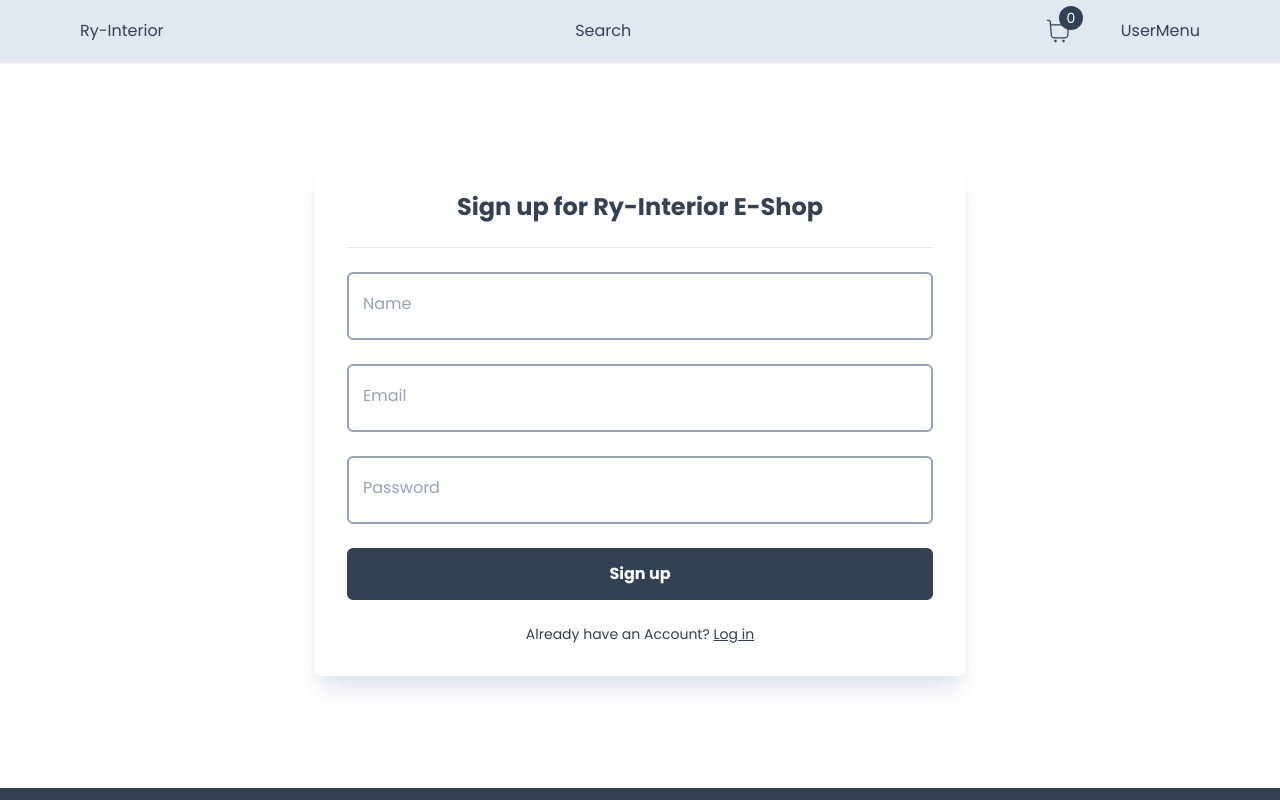
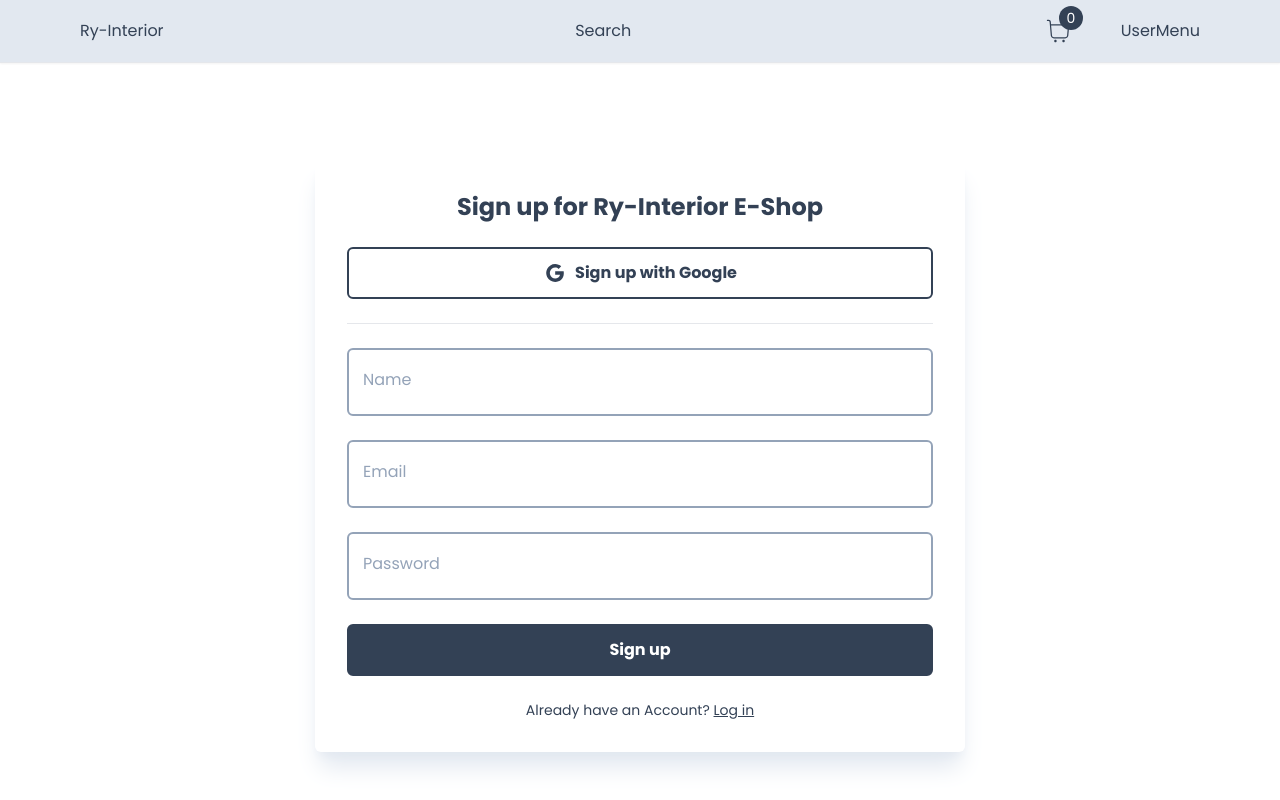
Before and after one commit to Francisomondi/Ry-Web-Shop, a Next.js app: page /register in a window 1280 px wide. Shown: the top 800 px of the page. Built offline with nearby package versions, Linux system fonts and the light colour scheme; a web font is replaced by a local one.

Commit message:
sign up with google button

```diff
--- a/app/register/RegisterForm.tsx
+++ b/app/register/RegisterForm.tsx
@@ -6,6 +6,7 @@ import Input from "../components/inputs/Input"
 import { FieldValues, SubmitHandler, useForm } from "react-hook-form"
 import Button from "../components/Button"
 import Link from "next/link"
+import { AiOutlineGoogle } from "react-icons/ai"
 
 
 type Props = {}
@@ -28,6 +29,12 @@ const RegisterForm = (props: Props) => {
   return (
     <>
         <Heading title="Sign up for Ry-Interior E-Shop"/>
+        <Button
+        outline
+        label="Sign up with Google"
+        icon={AiOutlineGoogle}
+        onClick={()=>{}}
+        />
         <hr className="bg-slate-300 w-full h-px"/>
         <Input
         id="name"
```
